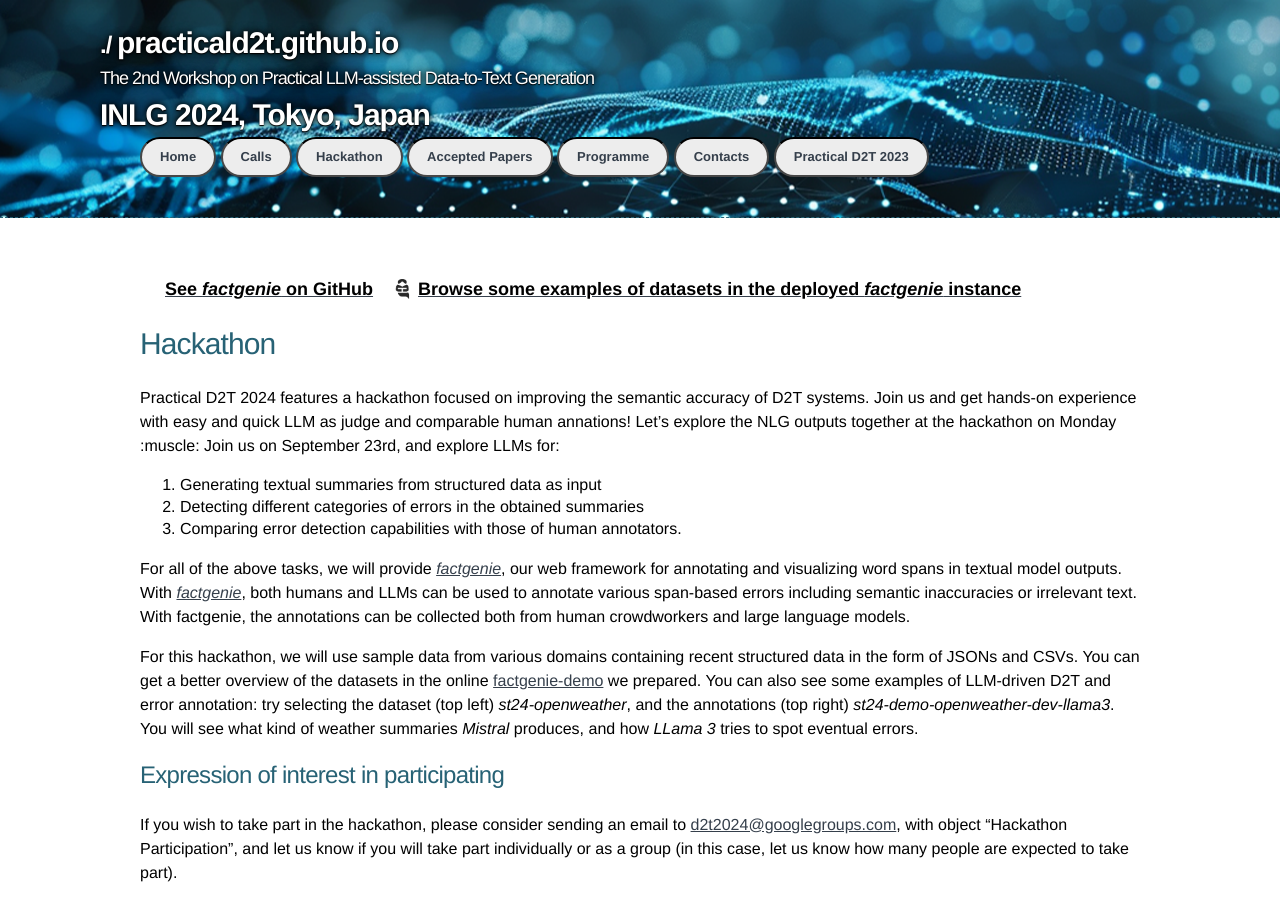
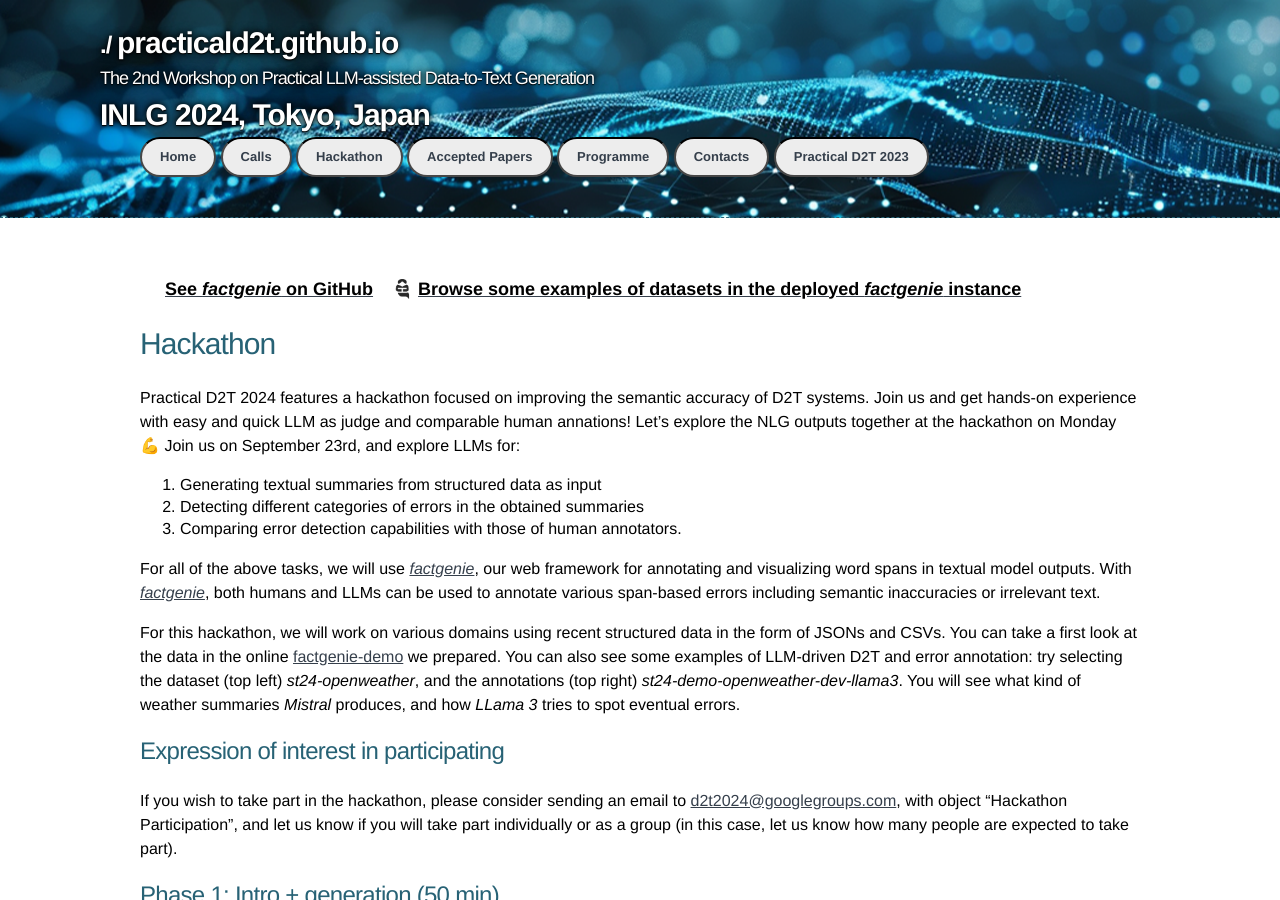
Before and after one commit to practicald2t/practicald2t.github.io, a Jekyll site: the page built from pages/hackathon.md, in a window 1280 px wide and 900 px high. Built offline with Jekyll 4.4.1, drawn with Linux system fonts in a browser that asks for light colours.

Commit message:
Update hackathon.md

```diff
--- a/pages/hackathon.md
+++ b/pages/hackathon.md
@@ -18,16 +18,16 @@ layout: default
 </div>
 
 # Hackathon
-Practical D2T 2024 features a hackathon focused on improving the semantic accuracy of D2T systems. Join us and get hands-on experience with easy and quick LLM as judge and comparable human annations! Let's explore the NLG outputs together at the hackathon on Monday :muscle:
+Practical D2T 2024 features a hackathon focused on improving the semantic accuracy of D2T systems. Join us and get hands-on experience with easy and quick LLM as judge and comparable human annations! Let's explore the NLG outputs together at the hackathon on Monday 💪
 Join us on September 23rd, and explore LLMs for:
 
 1. Generating textual summaries from structured data as input
 2. Detecting different categories of errors in the obtained summaries
 3. Comparing error detection capabilities with those of human annotators.
 
-For all of the above tasks, we will provide <a href="https://github.com/kasnerz/factgenie/"><i>factgenie</i></a>, our web framework for annotating and visualizing word spans in textual model outputs. With <a href="https://github.com/kasnerz/factgenie/"><i>factgenie</i></a>, both humans and LLMs can be used to annotate various span-based errors including semantic inaccuracies or irrelevant text. With factgenie, the annotations can be collected both from human crowdworkers and large language models.
+For all of the above tasks, we will use <a href="https://github.com/kasnerz/factgenie/"><i>factgenie</i></a>, our web framework for annotating and visualizing word spans in textual model outputs. With <a href="https://github.com/kasnerz/factgenie/"><i>factgenie</i></a>, both humans and LLMs can be used to annotate various span-based errors including semantic inaccuracies or irrelevant text.
 
-For this hackathon, we will use sample data from various domains containing recent structured data in the form of JSONs and CSVs. You can get a better overview of the datasets in the online [factgenie-demo](https://quest.ms.mff.cuni.cz/namuddis/factgenie/browse?dataset=st24-openweather&split=dev&example_idx=0) we prepared. You can also see some examples of LLM-driven D2T and error annotation: try selecting the dataset (top left) _st24-openweather_, and the annotations (top right) _st24-demo-openweather-dev-llama3_. You will see what kind of weather summaries _Mistral_ produces, and how _LLama 3_ tries to spot eventual errors.
+For this hackathon, we will work on various domains using recent structured data in the form of JSONs and CSVs. You can take a first look at the data in the online [factgenie-demo](https://quest.ms.mff.cuni.cz/namuddis/factgenie/browse?dataset=st24-openweather&split=dev&example_idx=0) we prepared. You can also see some examples of LLM-driven D2T and error annotation: try selecting the dataset (top left) _st24-openweather_, and the annotations (top right) _st24-demo-openweather-dev-llama3_. You will see what kind of weather summaries _Mistral_ produces, and how _LLama 3_ tries to spot eventual errors.
 
 ## Expression of interest in participating
 If you wish to take part in the hackathon, please consider sending an email to [d2t2024@googlegroups.com](mailto:d2t2024@googlegroups.com), with object "Hackathon Participation", and let us know if you will take part individually or as a group (in this case, let us know how many people are expected to take part).
```
